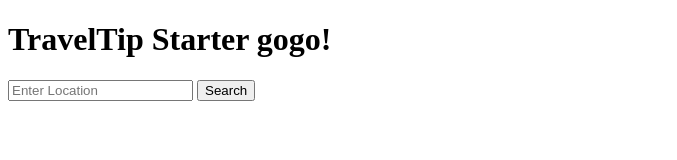
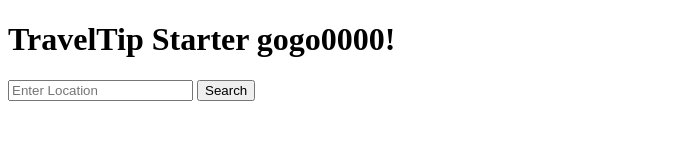
Before and after one commit to dese236/travelTripD-G, a plain HTML site: page index.html in a window 1280 px wide. Shown: the top 160 px of the page, without its empty margins (0-677 px from the left). Drawn offline with Linux system fonts and the light colour scheme.

Commit message:
h1 goooooooogo

```diff
--- a/index.html
+++ b/index.html
@@ -8,7 +8,7 @@
 </head>
 
 <body>
-    <h1>TravelTip Starter gogo!</h1>
+    <h1>TravelTip Starter gogo0000!</h1>
     <input type="search" placeholder="Enter Location" />
     <button class="search-button" onclick="onSearchLoc()">Search</button>
     <div id="map" style="width: 100%; height: 400px"></div>
```
